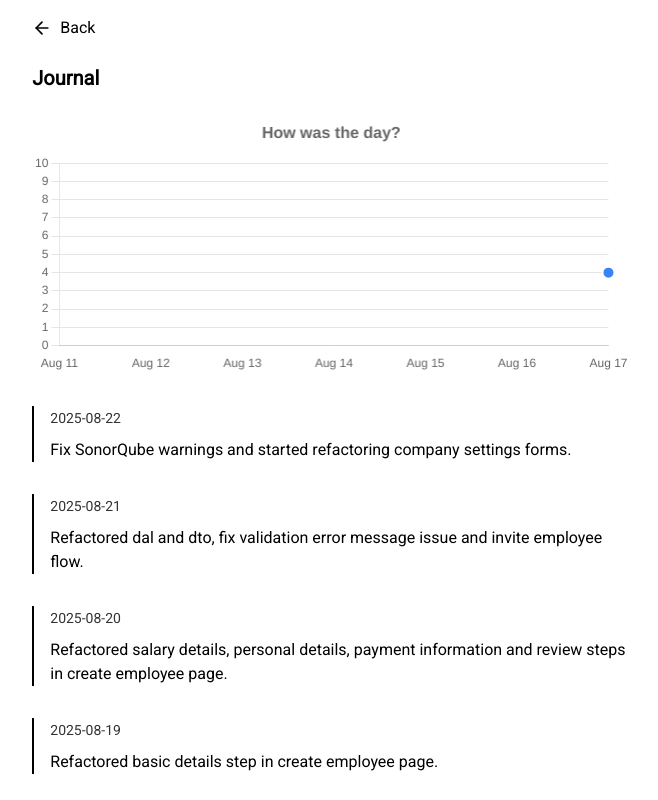
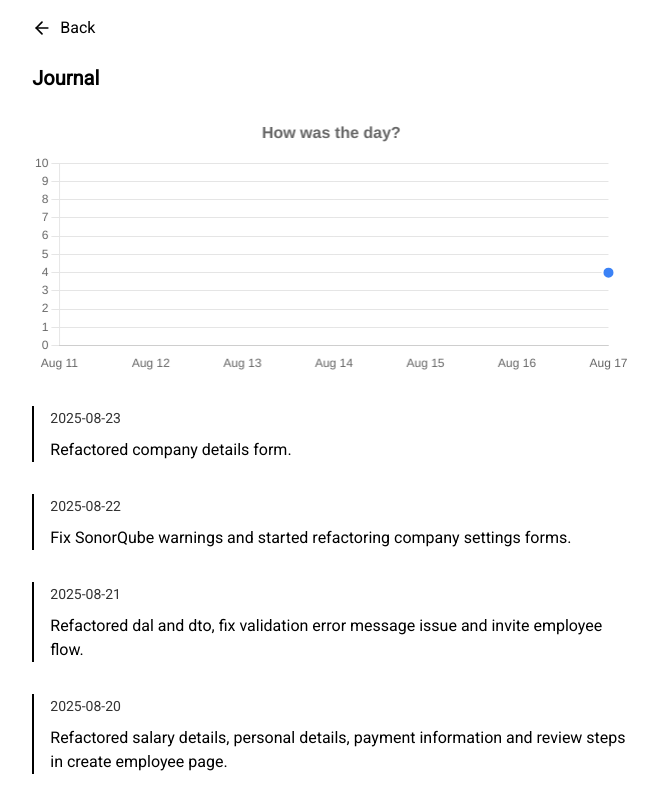
Before and after one commit to minamicode/minamicode.com, a Next.js app: page /journal in a window 1280 px wide. Shown: the top 800 px of the page, without its empty margins (309-967 px from the left). Built offline with nearby package versions, Linux system fonts and the light colour scheme.

Commit message:
add a journal entry

```diff
--- a/src/app/_components/JournalEntries.tsx
+++ b/src/app/_components/JournalEntries.tsx
@@ -8,6 +8,11 @@ type JournalEntry = {
 };
 
 const entries: JournalEntry[] = [
+  {
+    date: "2025-08-23",
+    text: "Refactored company details form.",
+    chart: 7,
+  },
   {
     date: "2025-08-22",
     text: "Fix SonorQube warnings and started refactoring company settings forms.",
```
